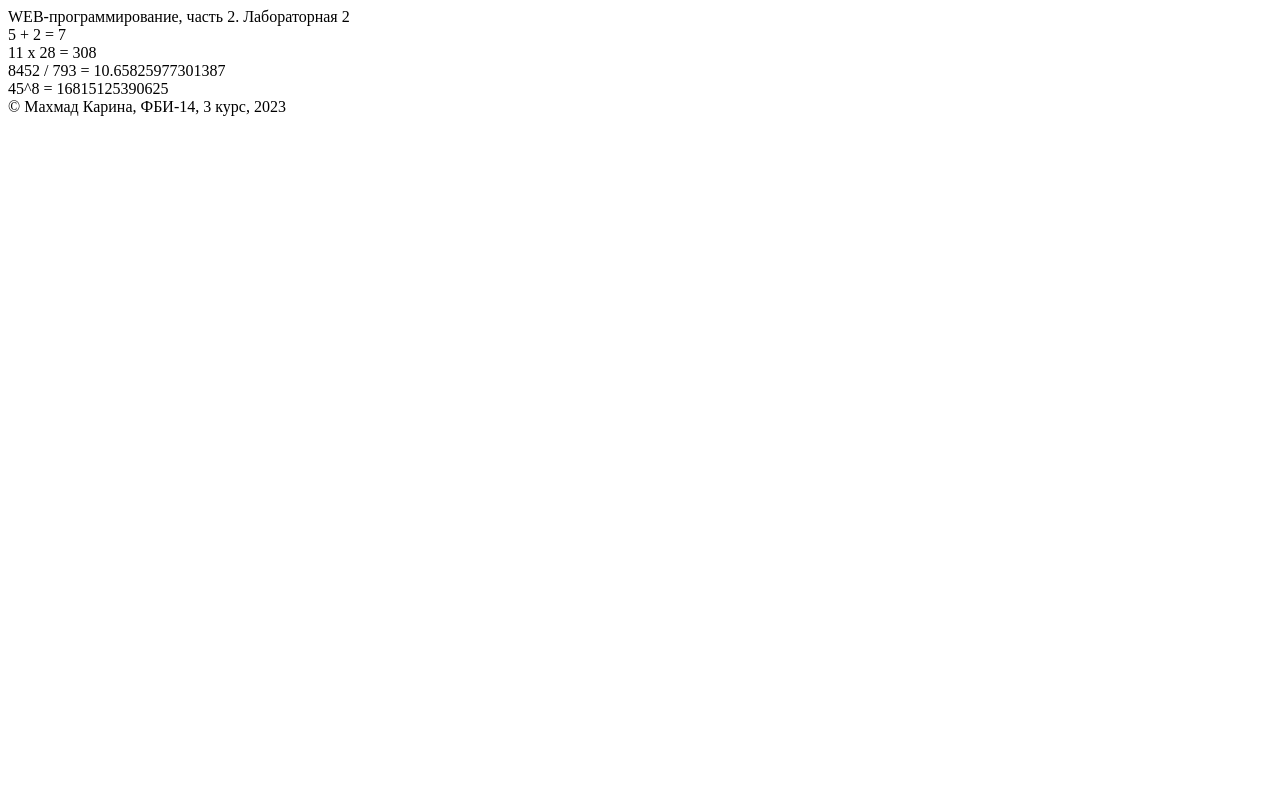
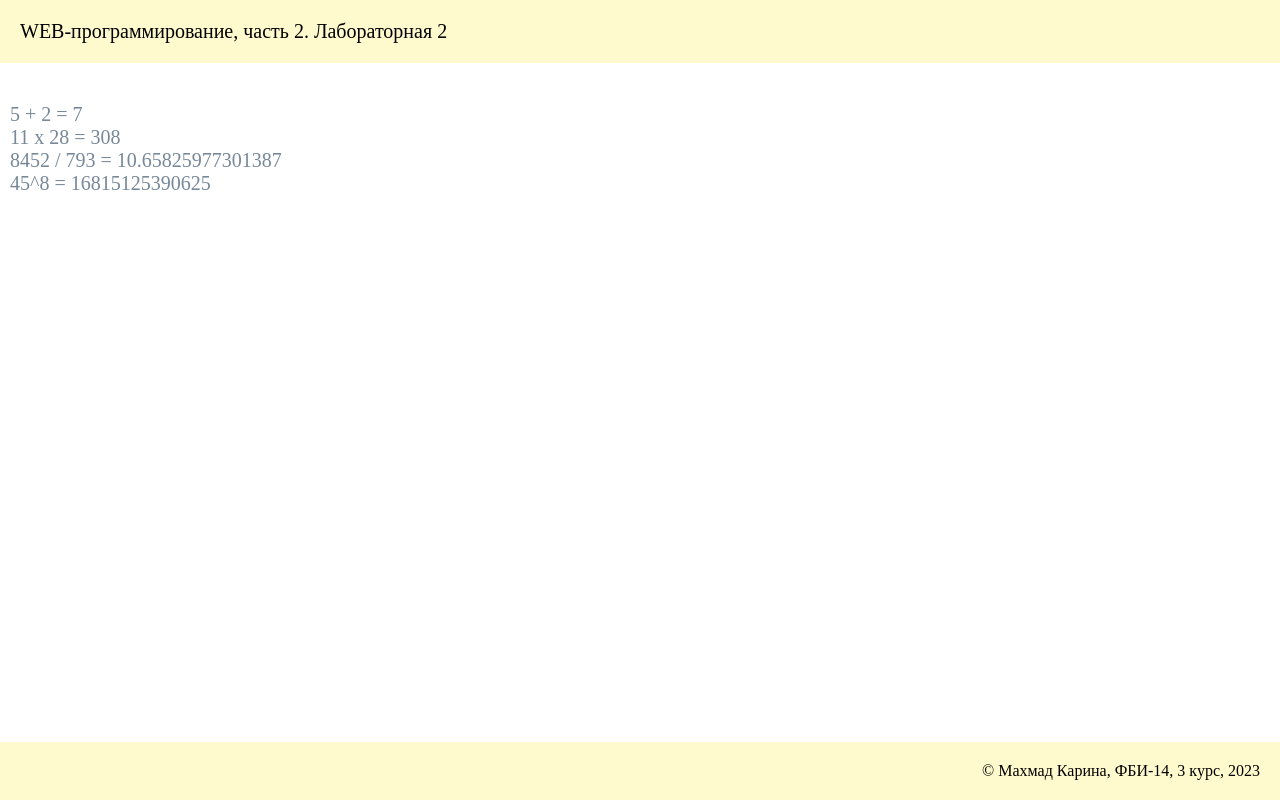
Before and after one commit to makkarinna/weblab-python, a Flask app: page /lab2/example in a window 1280 px wide. Run offline with Flask 3, Linux system fonts and the light colour scheme.

Commit message:
Подключение стилей

```diff
--- /dev/null
+++ b/static/main.css
@@ -0,0 +1,28 @@
+body {
+    margin: 0;
+}
+
+main {
+    margin-bottom: 30px;
+    color: lightslategray;
+    font-size: 20px;
+    padding: 10px;
+}
+
+header {
+    margin-bottom: 30px;
+    padding: 20px;
+    background:  lemonchiffon;
+    font-size: 20px;
+}
+
+footer {
+    margin-top: 20px;
+    padding: 20px;
+    background: lemonchiffon;
+    text-align: right;
+    position: fixed;
+    bottom: 0;
+    left: 0;
+    right: 0;
+}
--- a/templates/example.html
+++ b/templates/example.html
@@ -5,6 +5,7 @@
     <meta http-equiv="X-UA-Compatible" content="IE=edge">
     <meta name="viewport" content="width=device-width, initial-scale=1.0">
     <title>Махмад Карина. Лабораторная {{ number }} </title>
+    <link rel="stylesheet" href="{{ url_for('static', filename='main.css') }}">
 </head>
 <body>
     <header>
```
